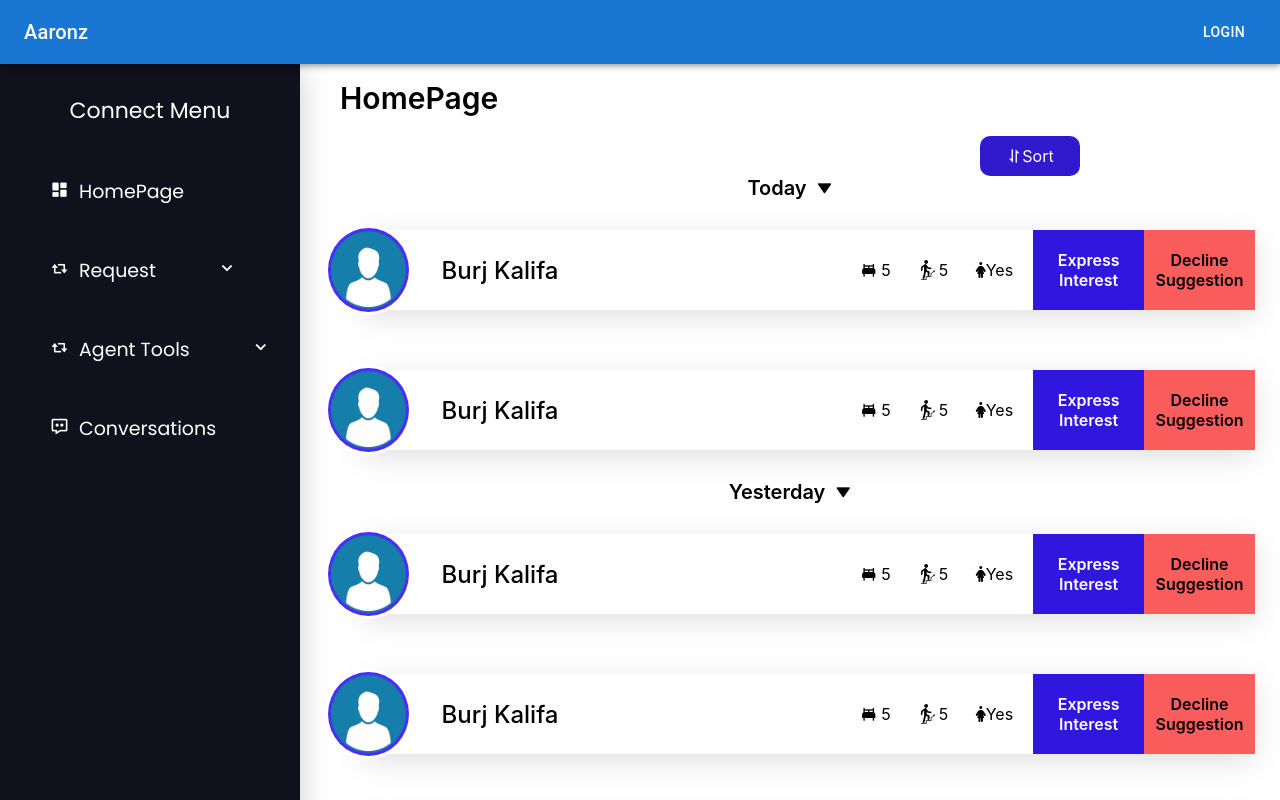
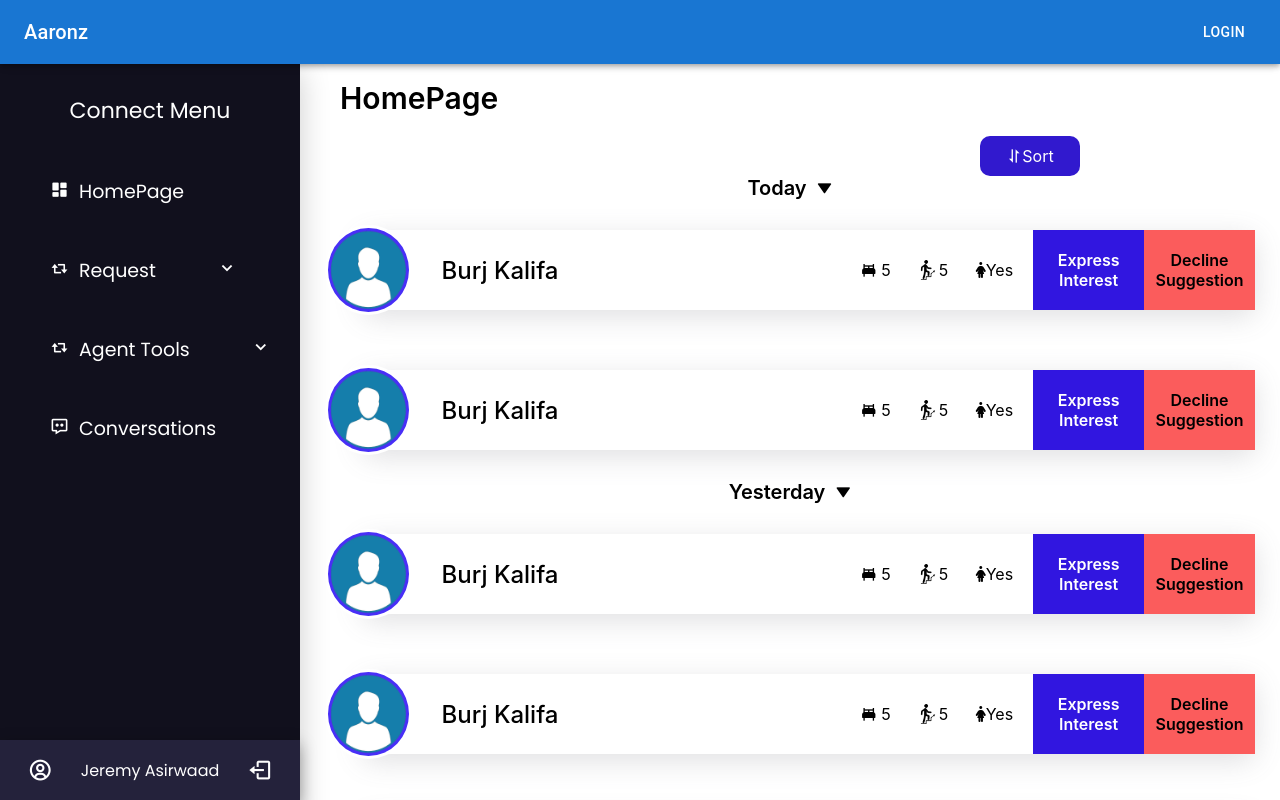
Before and after one commit to jeremyasirwaad/Aaronz, a React (Create React App) app: page /dashboard in a window 1280 px wide. Shown: the top 800 px of the page. Built offline with nearby package versions, Linux system fonts and the light colour scheme.

Commit message:
updated profile page

```diff
--- a/src/components/Dashboad/SideNav/Sidenav.css
+++ b/src/components/Dashboad/SideNav/Sidenav.css
@@ -142,3 +142,21 @@
       font-size: 25px;
       cursor: pointer;
   }
+
+.accountdiv{
+    display: flex;
+    align-items: center;
+    justify-content: space-evenly;
+    width: 300px;
+    height: 60px;
+    background-color: #24223b;
+    position: fixed;
+    bottom: 0px;
+    color: white;
+    box-shadow: rgba(0, 0, 0, 0.35) 0px 5px 15px;
+}
+
+.accountdiv i{
+    font-size: 25px;
+    cursor: pointer;
+}
--- a/src/components/Dashboad/SideNav/Sidenav.js
+++ b/src/components/Dashboad/SideNav/Sidenav.js
@@ -69,7 +69,11 @@ export const Sidenav = () => {
                      <span>Conversations</span>
                 </div>
             </div>
-
+            <div className="accountdiv">
+            <i class='bx bx-user-circle' onClick={() => { history.push('/dashboard/myprofile')}}></i>
+            <span>Jeremy Asirwaad</span>
+            <i class='bx bx-log-out' onClick={() => { history.push('/') }}></i>
+            </div>
         </div>
     )
 }
--- a/src/components/LoginPage/login.css
+++ b/src/components/LoginPage/login.css
@@ -1,4 +1,4 @@
 .signupsize{
-    margin-top: 64px;
-    height: calc(100vh - 64px);
+    margin-top: 60px;
+    height: calc(100vh - 60px);
 }
```
